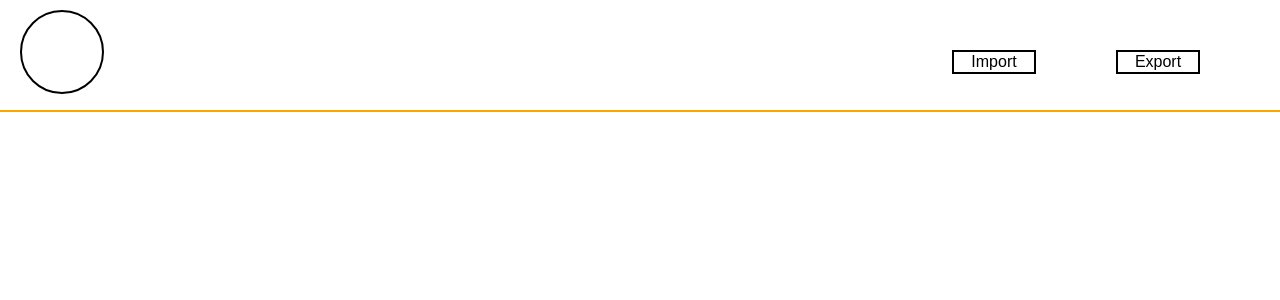
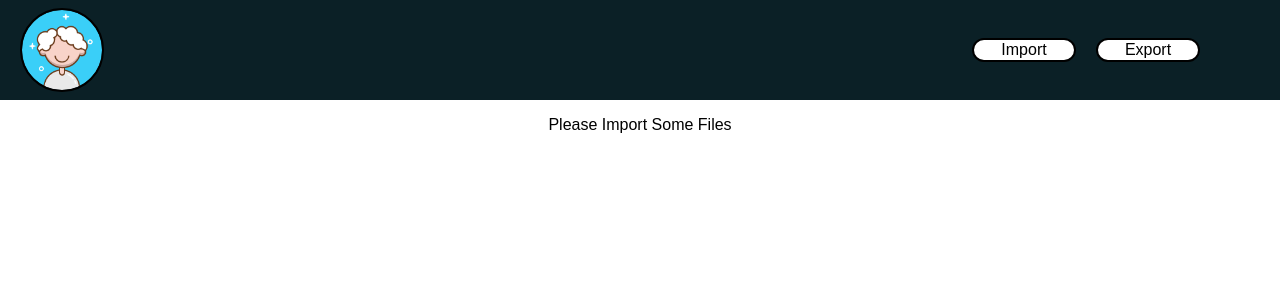
Before and after one commit to felixweber/phil, a React (Create React App) app: page / in a window 1280 px wide. Shown: the top 300 px of the page. Built offline with nearby package versions, Linux system fonts and the light colour scheme; what webfontloader would draw is missing.

Commit message:
WIP: add styling

```diff
--- a/src/App.css
+++ b/src/App.css
@@ -63,8 +63,9 @@
   height: 100px;
   width: 100%;
   border-color: orange;
-  border-bottom: 2px solid orange;
-  padding-top: 10px;
+  background-color: #0B2026;
+  display: flex;
+  justify-content: flex-end;
 }
 
 .Header .Logo {
@@ -72,8 +73,13 @@
   height: 80px;
   width: 80px;
   border: 2px solid black;
-  margin-left: 20PX;
   border-radius: 50%;
+  background-image: url('./phil-logo.png');
+  background-repeat: no-repeat;
+  background-size: contain;
+  background-position: center;
+  margin: auto;
+  margin-left: 20px;
 
 }
 
@@ -81,35 +87,50 @@
   display: inline-block;
   height: 60px;
   width: 300px;
-  border: 2px solid black;
   margin-left: 40px;
+  color: white;
+  font-size: 16px;
   display: none;
+
 }
 
-.Header .ExportButton {
+.Header .buttons {
+  display: flex;
+  justify-content: center;
+  align-items: center;
+}
+
+.Header .buttons .ExportButton {
   display: inline-block;
   height: 20px;
-  width: 80px;
+  width: 100px;
   border: 2px solid black;
   float: right;
   margin-right: 80px;
-  margin-top: 40px;
   text-align: center;
   line-height: 20px;
+  border-radius: 20px;
+  background-color: white;
 }
 
-.Header .ImportButton {
+.Header .buttons .ImportButton {
   display: inline-block;
   height: 20px;
-  width: 80px;
+  width: 100px;
   border: 2px solid black;
   float: right;
-  margin-right: 80px;
-  margin-top: 40px;
+  margin-right: 20px;
   text-align: center;
   line-height: 20px;
+  border-radius: 20px;
+  background-color: white;
 }
 
 .Header .ImportButton:hover {
-  background-color: green;
+  /*background-color: green; */
+  cursor: pointer;
 }
+.Header .ExportButton:hover {
+  /*background-color: green; */
+  cursor: pointer;
+}
--- a/src/App.js
+++ b/src/App.js
@@ -3,7 +3,6 @@ import LabelEditor from './LabelEditor';
 import { connect } from 'react-redux';
 import './App.css';
 import Header from './Header'
-import store from './store'
 
 class App extends Component {
     constructor(props) {
@@ -20,9 +19,9 @@ class App extends Component {
             <div className="app-container">
                 <Header />
                 {
-                  (this.props.fields) ?
-                  <LabelEditor image={this.props.image} fields={this.props.fields} /> :
-                  null
+                  (props.fields) ?
+                  <LabelEditor image={props.image} fields={props.fields} /> :
+                  <p> Please Import Some Files </p>
                 }
             </div>
         );
--- a/src/Header.js
+++ b/src/Header.js
@@ -1,6 +1,8 @@
 import React, { Component } from 'react';
 import Dropzone from 'react-dropzone';
 import store from './store'
+import { connect } from 'react-redux';
+
 
 class Header extends Component {
     constructor(props) {
@@ -11,6 +13,7 @@ class Header extends Component {
         };
         this.handleAddImage = this.handleAddImage.bind(this);
         this.handleAddFields = this.handleAddFields.bind(this);
+        this.handleExport = this.handleExport.bind(this);
     }
     handleAddImage(image){
       store.dispatch({
@@ -23,6 +26,10 @@ class Header extends Component {
         type: 'ADD_FIELDS',
         fields: fields
       });
+    }
+    handleExport(newFields){
+        // var data = "text/json;charset=utf-8," + encodeURIComponent(JSON.stringify(newFields.labels));
+        console.log('booboo', newFields)
     }
 
     onDrop(files) {
@@ -50,15 +57,30 @@ class Header extends Component {
 
     render() {
         const props = this.props;
+        var exportFields;
+        if (props.newFields){
+            console.log('header newFields', props.newFields.labels);
+            exportFields = props.newFields.labels;
+        }
         return (
             <div className="Header">
                 <div className="Logo"> </div>
-                <div className="FileName"> </div>
-                <div className="ExportButton"> Export </div>
-                <Dropzone className="ImportButton" onDrop={files => this.onDrop(files)}> Import </Dropzone>
+                <div className="FileName"> Placheholder for Artboard Name </div>
+                <div className="buttons">
+                    <Dropzone className="ImportButton" onDrop={files => this.onDrop(files)}> Import </Dropzone>
+                    <div className="ExportButton" onClick={() => this.handleExport(props.newFields)}> Export </div>
+                </div>
             </div>
         );
     }
 }
 
-export default Header;
+function mapStateToProps(state) {
+    return {
+        image: state.image,
+        fields: state.fields,
+        newFields: state.newFields
+    };
+}
+
+export default connect(mapStateToProps)(Header);
--- a/src/LabelEditor.js
+++ b/src/LabelEditor.js
@@ -12,36 +12,37 @@ class LabelEditor extends Component {
         // this.handleChange = this.handleChange.bind(this);
     }
 
-    handleChange = (fields) => {
-        console.log('changes', fields)
+    handleChange = (fieldId, newContent) => {
+        console.log('changes', fieldId, newContent);
         store.dispatch({
-            type: 'CHANGE_FIELDS',
-            fields: fields
+            type: 'CHANGE_FIELD',
+            fieldContent: newContent,
+            fieldId: fieldId
         });
 
     }
 
-    shouldComponentUpdate(nextProps){
-        if(this.props != nextProps) {
-            return true
-        }
-        return false;
-    }
+    // shouldComponentUpdate(nextProps){
+    //     if(this.props != nextProps) {
+    //         return true
+    //     }
+    //     return false;
+    // }
 
     render() {
 
         const props = this.props;
         const fields = props.fields;
-        console.log('my labels ->', props.fields );
+        console.log('my labels ->', fields);
 
 
         return (
             <div className="LabelEditor">
-                <img className="image" src={this.props.image} />
+                <img className="image" alt="artboad" src={this.props.image} />
 
-                { this.props.fields.labels.map(field =>
+                { fields.labels.map(field =>
                     <textarea
-                        onChange={(e) => this.handleChange(e.target.value)}
+                        onChange={(e) => this.handleChange(field.id, e.target.value)}
                         className='input-field'
                         key={field.id}
                         defaultValue={field.content}
@@ -52,7 +53,8 @@ class LabelEditor extends Component {
                                 fontSize: field.font.size + 'px',
                                 left: field.position.x + 'px',
                                 top: field.position.y + 'px',
-                                fontFamily: field.font.family
+                                fontFamily: field.font.family,
+                                color: field.font.color
                             }
                         }
                     />)
--- a/src/index.js
+++ b/src/index.js
@@ -7,7 +7,7 @@ import registerServiceWorker from './registerServiceWorker';
 import WebFont from 'webfontloader';
 import store from './store';
 
-var foo = WebFont.load({
+WebFont.load({
   google: {
     families: ['heebo', 'roboto']
   }
--- a/src/reducer.js
+++ b/src/reducer.js
@@ -18,11 +18,23 @@ const addImageData = (state = initialState, action, image, fields) => {
       break;
     case 'ADD_FIELDS':
         var newFields = action.fields
-        newState = Object.assign({}, state, {fields: newFields})
+        newState = Object.assign({}, state, {fields: newFields, newFields: newFields})
       break;
-    case 'CHANGE_FIELDS':
-        var changedFields = action.fields
-        newState = Object.assign({}, state, {newFields: changedFields})
+    case 'CHANGE_FIELD':
+        var fieldId = action.fieldId;
+        var fieldContent = action.fieldContent;
+
+        var field = newState.newFields.labels
+            .find(field => field.id === fieldId);
+
+        if(!field) {
+            console.log('oh no');
+            return;
+        }
+
+        field.content = fieldContent;
+
+        // newState = Object.assign({}, state, {newFields: changedFields})
       break;
   }
   return newState;
```
Also changed, not shown: src/old-logo.svg (renamed from src/logo.svg), src/phil-logo.png (added).
